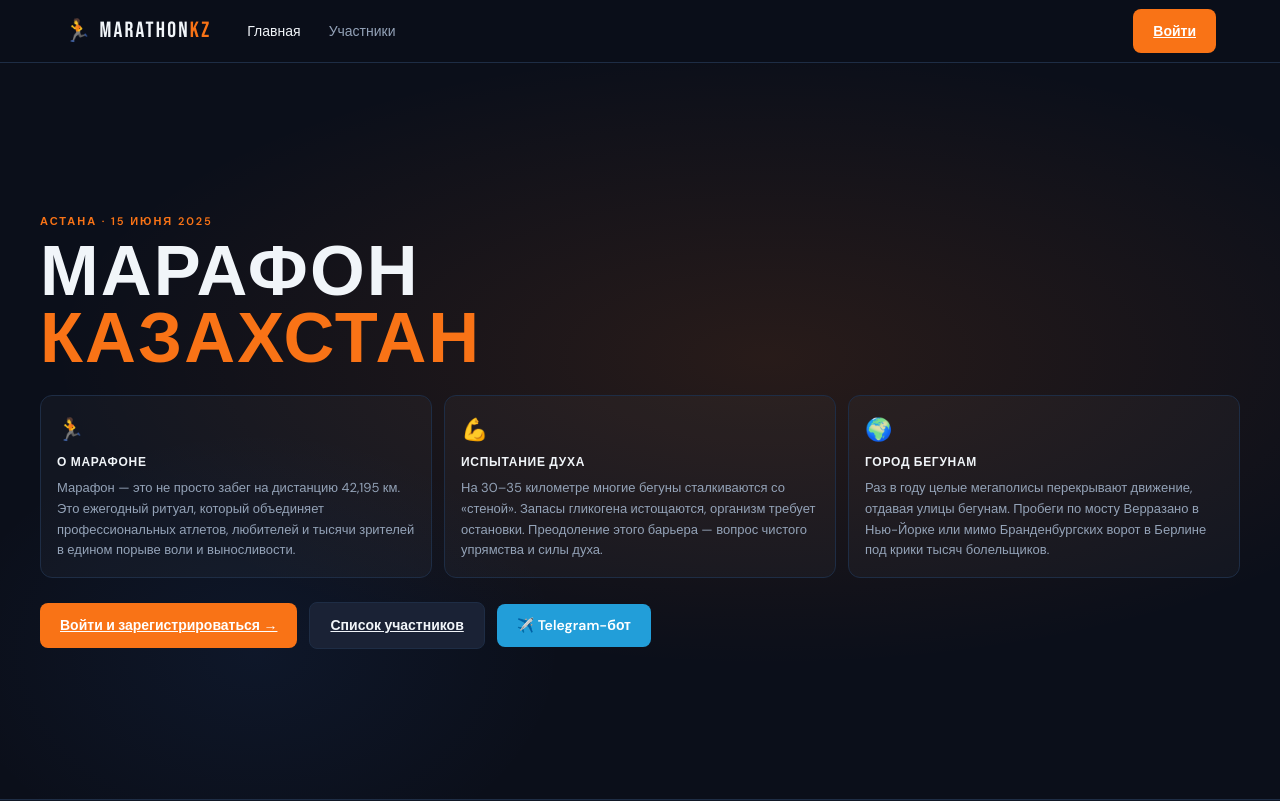
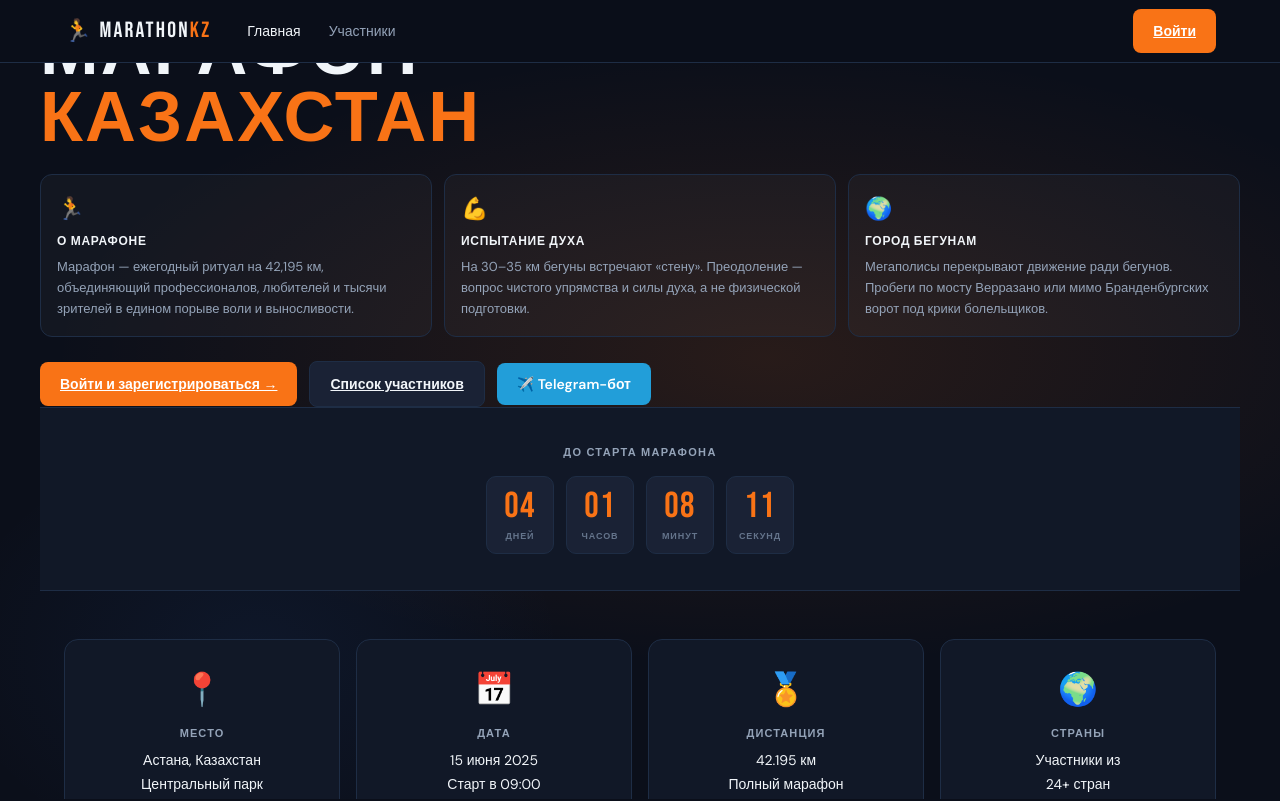
Before and after one commit to slakegg/marathon-skils, a Next.js app: page / in a window 1280 px wide. Shown: the top 801 px of the page. Built offline with nearby package versions, Linux system fonts and the light colour scheme; no server answers.

Commit message:
Update index.js

```diff
--- a/pages/index.js
+++ b/pages/index.js
@@ -7,78 +7,63 @@ export default function Home() {
   const { data: session } = useSession()
   return (
     <div className={styles.page}>
-      {/* Hero */}
       <section className={styles.hero}>
         <div className={styles.heroBg} aria-hidden />
         <div className={styles.heroContent}>
-          <div className={`${styles.eyebrow} fade-up`}>АСТАНА · 15 ИЮНЯ 2025</div>
-          <h1 className={`${styles.heroTitle} fade-up-delay-1`}>
+
+          <div className={styles.eyebrow}>АСТАНА · 15 ИЮНЯ 2025</div>
+          <h1 className={styles.heroTitle}>
             МАРАФОН<br /><span className={styles.heroAccent}>КАЗАХСТАН</span>
           </h1>
 
-          {/* 3 карточки с текстом */}
-          <div className={`${styles.textCards} fade-up-delay-2`}>
+          {/* 3 карточки */}
+          <div className={styles.textCards}>
             <div className={styles.textCard}>
               <div className={styles.textCardIcon}>🏃</div>
               <h3 className={styles.textCardTitle}>О марафоне</h3>
               <p className={styles.textCardBody}>
-                Марафон — это не просто забег на дистанцию 42,195 км. Это ежегодный ритуал,
-                который объединяет профессиональных атлетов, любителей и тысячи зрителей
-                в едином порыве воли и выносливости.
+                Марафон — ежегодный ритуал на 42,195 км, объединяющий профессионалов,
+                любителей и тысячи зрителей в едином порыве воли и выносливости.
               </p>
             </div>
             <div className={styles.textCard}>
               <div className={styles.textCardIcon}>💪</div>
               <h3 className={styles.textCardTitle}>Испытание духа</h3>
               <p className={styles.textCardBody}>
-                На 30–35 километре многие бегуны сталкиваются со «стеной». Запасы гликогена
-                истощаются, организм требует остановки. Преодоление этого барьера —
-                вопрос чистого упрямства и силы духа.
+                На 30–35 км бегуны встречают «стену». Преодоление — вопрос чистого
+                упрямства и силы духа, а не физической подготовки.
               </p>
             </div>
             <div className={styles.textCard}>
               <div className={styles.textCardIcon}>🌍</div>
               <h3 className={styles.textCardTitle}>Город бегунам</h3>
               <p className={styles.textCardBody}>
-                Раз в году целые мегаполисы перекрывают движение, отдавая улицы бегунам.
-                Пробеги по мосту Верразано в Нью-Йорке или мимо Бранденбургских ворот
-                в Берлине под крики тысяч болельщиков.
+                Мегаполисы перекрывают движение ради бегунов. Пробеги по мосту
+                Верразано или мимо Бранденбургских ворот под крики болельщиков.
               </p>
             </div>
           </div>
 
-          <div className={`${styles.heroCtas} fade-up-delay-3`}>
+          {/* Кнопки */}
+          <div className={styles.heroCtas}>
             {session ? (
-              <Link href="/register" className="btn btn-primary">
-                Зарегистрироваться →
-              </Link>
+              <Link href="/register" className="btn btn-primary">Зарегистрироваться →</Link>
             ) : (
-              <Link href="/login" className="btn btn-primary">
-                Войти и зарегистрироваться →
-              </Link>
+              <Link href="/login" className="btn btn-primary">Войти и зарегистрироваться →</Link>
             )}
-            <Link href="/participants" className="btn btn-secondary">
-              Список участников
-            </Link>
-            <a
-              href="https://t.me/bestvoiceRustbek"
-              target="_blank"
-              rel="noopener noreferrer"
-              className={styles.tgBtn}
-            >
+            <Link href="/participants" className="btn btn-secondary">Список участников</Link>
+            <a href="https://t.me/bestvoiceRustbek" target="_blank" rel="noopener noreferrer" className={styles.tgBtn}>
               ✈️ Telegram-бот
             </a>
           </div>
+
+          {/* Таймер */}
+          <div className={styles.countdownSection}>
+            <Countdown />
           </div>
-      </section>
 
-      {/* Countdown */}
-      <section className={styles.countdownSection}>
-        <Countdown />
-      </section>
-
-      {/* Info cards */}
-      <section className={styles.cards}>
+          {/* Инфо-карточки */}
+          <div className={styles.cards}>
             <div className={styles.cardsGrid}>
               {[
                 { icon: '📍', title: 'Место',     body: 'Астана, Казахстан\nЦентральный парк' },
@@ -93,6 +78,9 @@ export default function Home() {
                 </div>
               ))}
             </div>
+          </div>
+
+        </div>
       </section>
     </div>
   )
```
Lines whose indentation alone changed are shown as unchanged.
